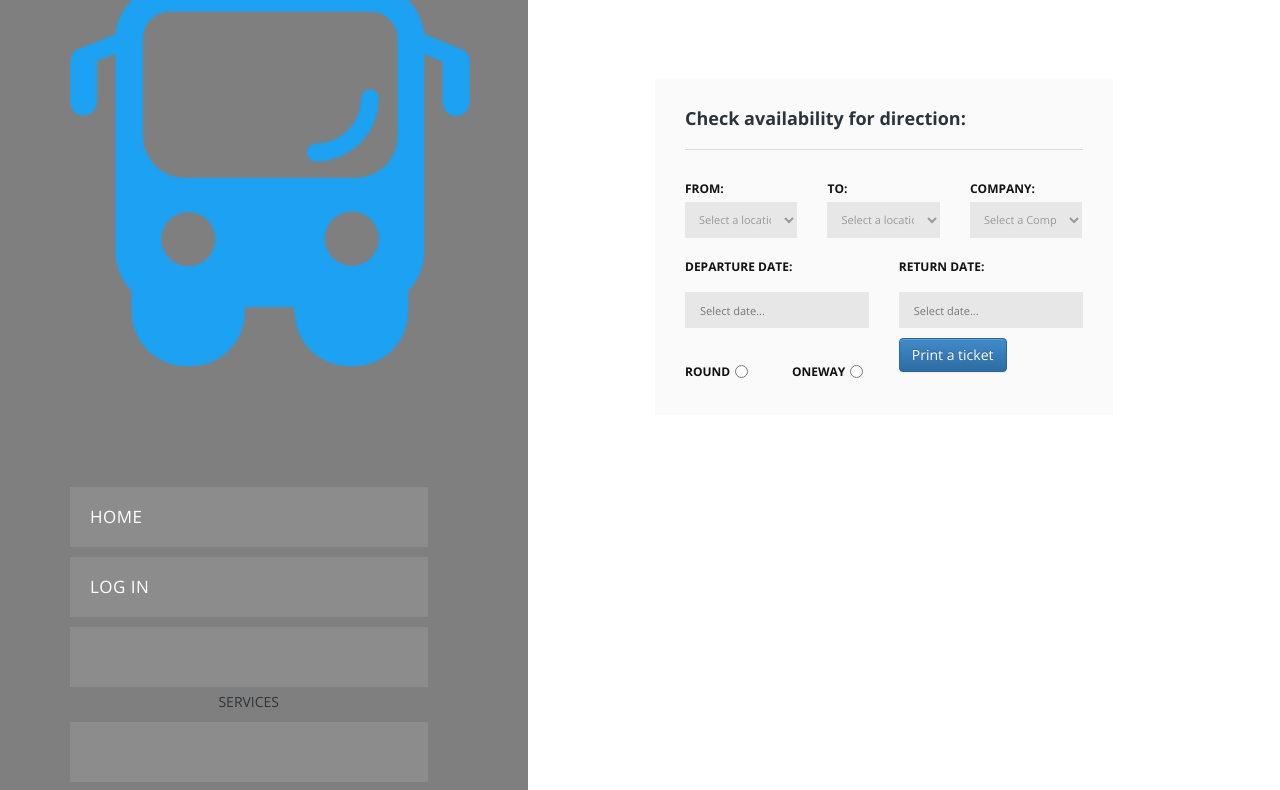
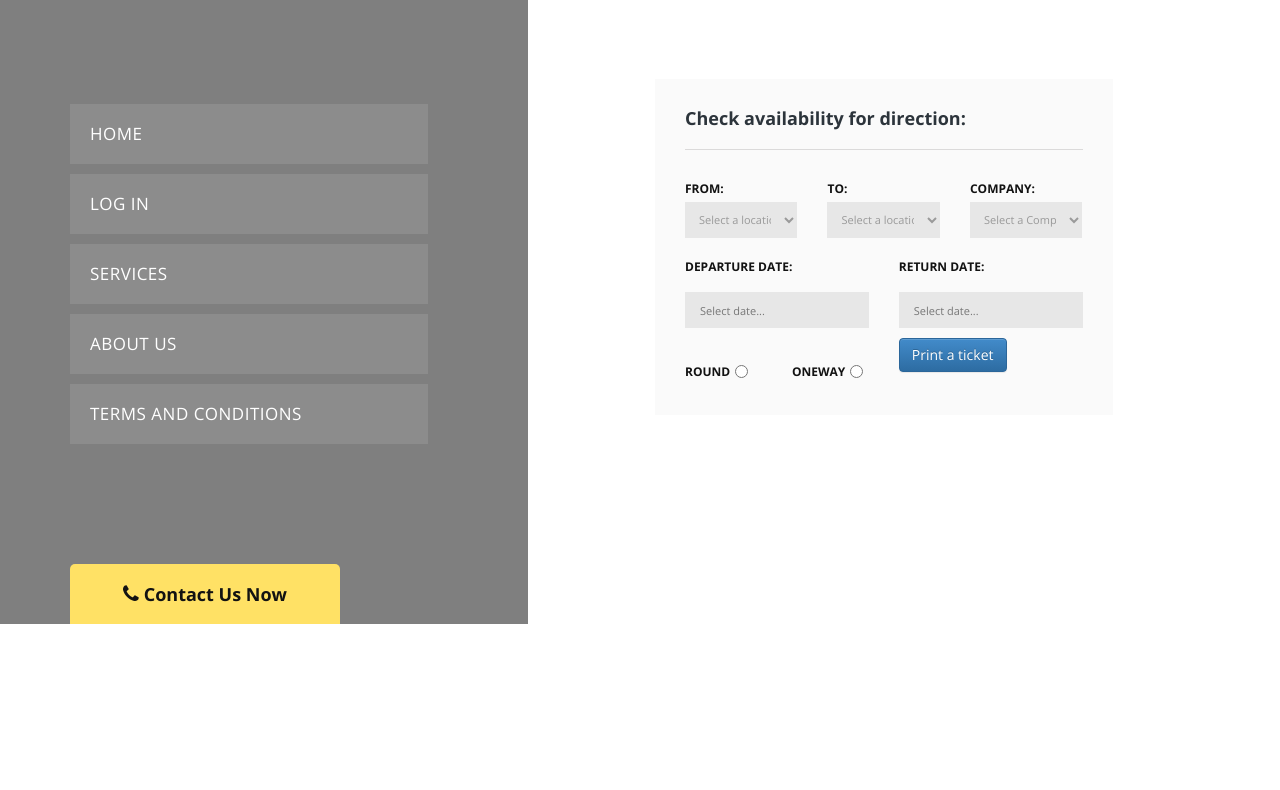
Before and after one commit to amie-nzie/trabs.ng, a plain HTML site: page terminals.html in a window 1280 px wide. Shown: the part 76-866 px from the top of the page. After the commit the page ends 800 px from the top, so only its background shows below. Drawn offline with nearby package versions, Linux system fonts and the light colour scheme; files whose address does not match are found by name.

Commit message:
my first commit

```diff
--- a/terminals.html
+++ b/terminals.html
@@ -34,16 +34,17 @@
         <div class="col-md-5">
             <div class="left-side">
                 <div class="logo">
-                    <img src="./img/icon_transb.png" alt="TRABS.NG">
+                    <a id = "header_logo" href=""><img class= "" width = "30px" height = "25px" src="img/icon_transb.png"> TRABS.NG</a>
                 </div>
                 <div class="tabs-content">
                     <h1> </h1>
                     <ul class="social-links">
                         <li><a href="./index.html">HOME</a></li>
                         <li><a href="./login-2.html">LOG IN</a></li>
-                        <li><a href="./about-us.html"></a>SERVICES</li>
-                        <li><a href="./about-us.html"></a>ABOUT US</li>
-                        <li><a href="./about-us.html"></a>TERMS AND CONDITIONS</li>
+                        <li><a href="./about-us.html">SERVICES</a></li>
+                        <li><a href="./about-us.html">ABOUT US</a></li>
+                        <li><a href="./index.html">TERMS AND CONDITIONS</a></li>
+
                     </ul>
                 </div>
                 <div class="page-direction-button">
```
